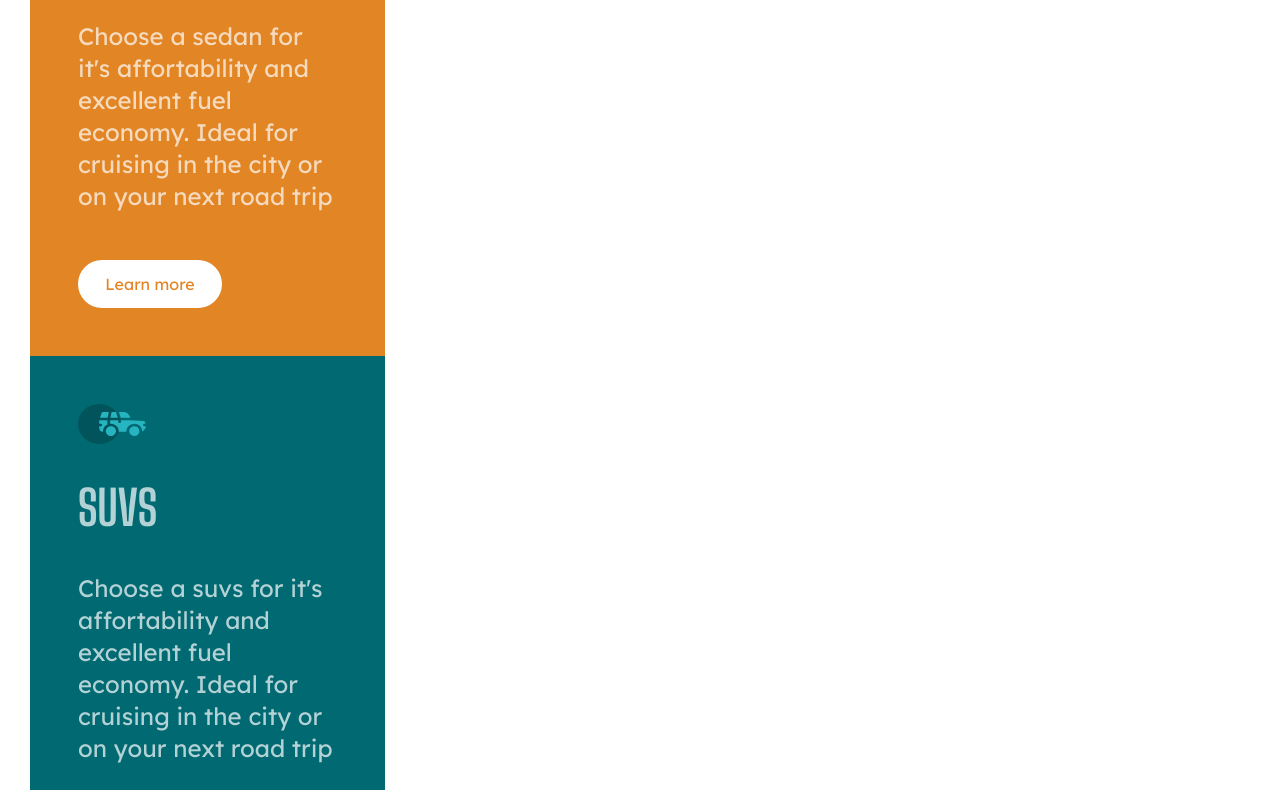
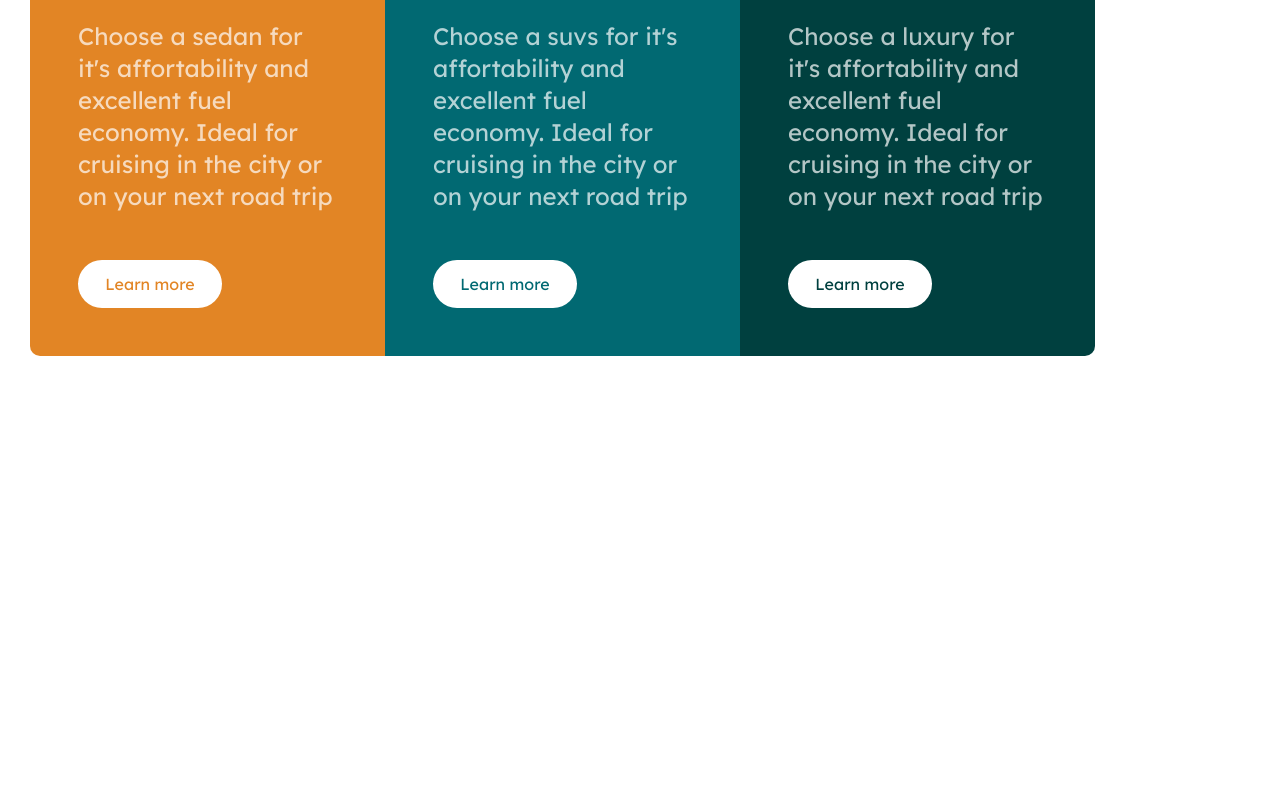
Before and after one commit to ArnauOriol/202209-w2ch1-arnau-oriol, a website: page public/3-column-preview-component.html in a window 1280 px wide. Shown: the part 226-1016 px from the top of the page. After the commit the page ends 800 px from the top, so only its background shows below. Drawn offline with nearby package versions, Linux system fonts and the light colour scheme; files that its build step writes are made by us from their sources.

Commit message:
Add-responsive-to-3cpc

```diff
--- a/src/sass/components/_cards-3cpc.scss
+++ b/src/sass/components/_cards-3cpc.scss
@@ -48,3 +48,22 @@ html {
     opacity: 0.7;
   }
 }
+
+@media (min-width: 1024px) {
+  .card-displayer {
+    display: flex;
+    align-items: center;
+    margin: 30px;
+  }
+  .card-information {
+    margin: 0;
+  }
+  .card-1 {
+    border-top-right-radius: 0;
+    border-bottom-left-radius: 10px;
+  }
+  .card-3 {
+    border-bottom-left-radius: 0;
+    border-top-right-radius: 10px;
+  }
+}
```
